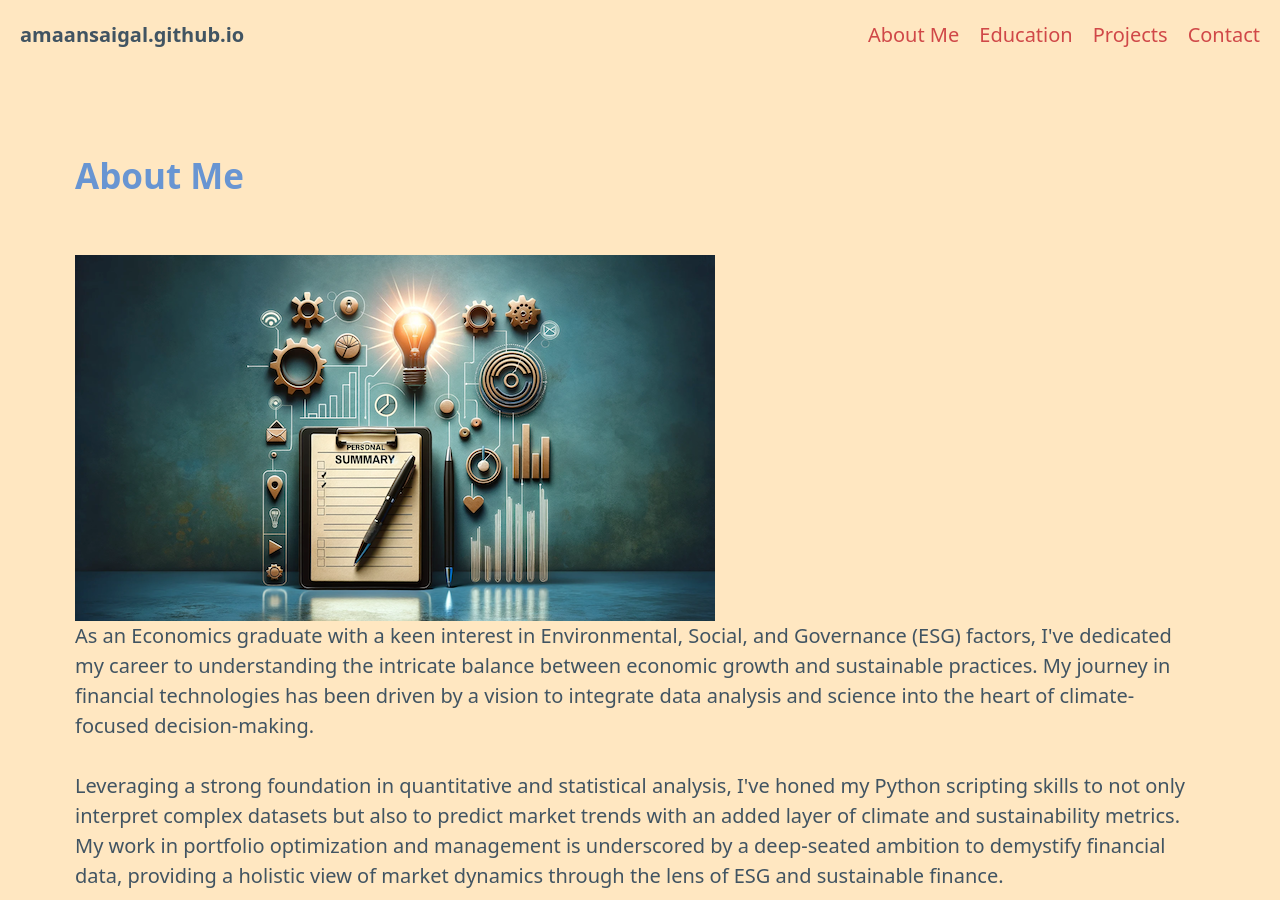
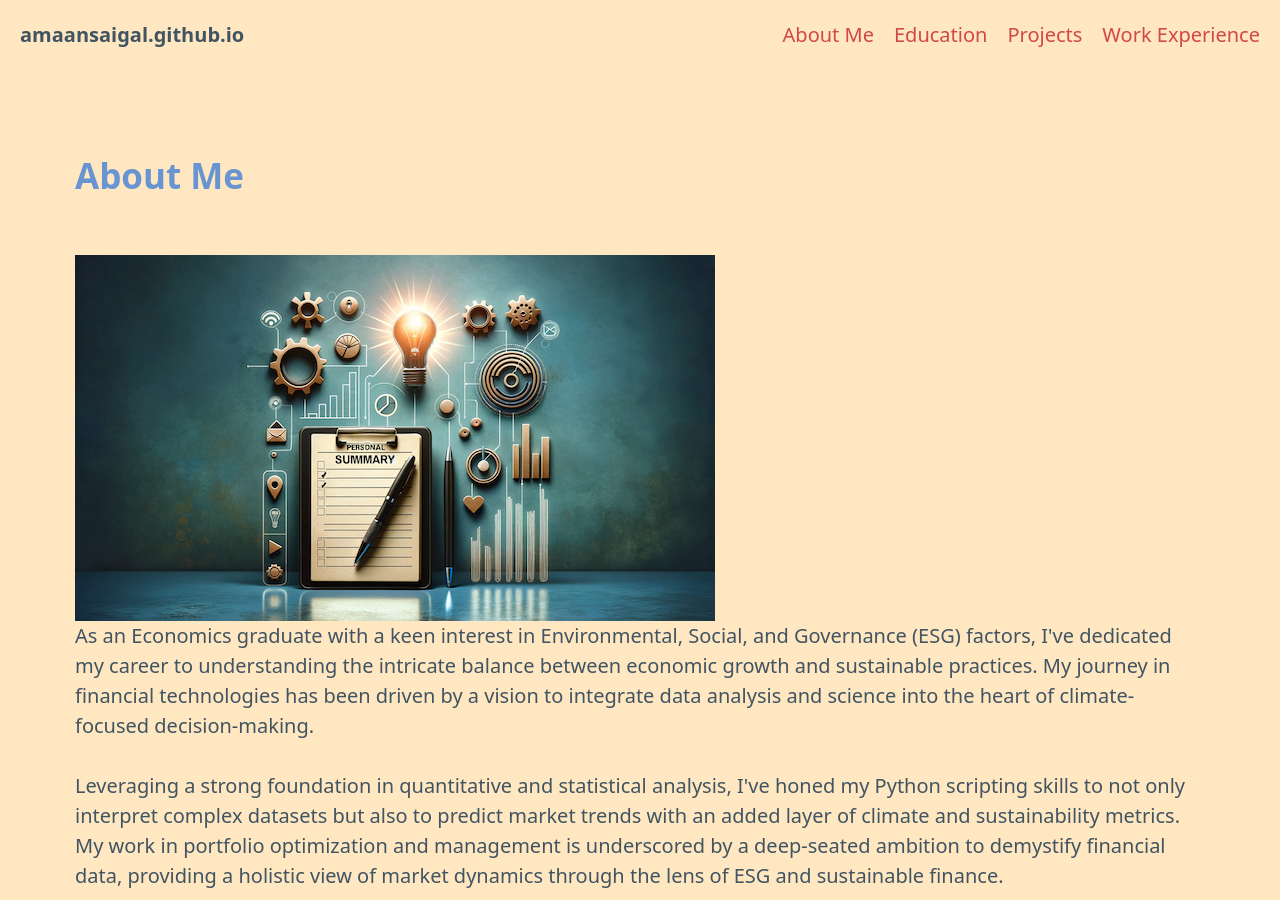
Before and after one commit to amaansaigal/amaansaigal.github.io, a Jekyll site: the page index.html, which Jekyll copies as it is, in a window 1280 px wide and 900 px high. Built offline with Jekyll 4.4.1, drawn with Linux system fonts in a browser that asks for light colours.

Commit message:
Update index.html

```diff
--- a/index.html
+++ b/index.html
@@ -41,10 +41,10 @@
             <li><strong>amaansaigal.github.io</strong></li>
         </ul>
         <ul>
-            <li><a href="about.html">About Me</a></li>
+            <li><a href="index.html">About Me</a></li>
             <li><a href="education.html">Education</a></li>
             <li><a href="projects.html">Projects</a></li>
-            <li><a href="contact.html">Contact</a></li>
+            <li><a href="experience.html">Work Experience</a></li>
         </ul>
     </nav>
     <main class="container">
```
